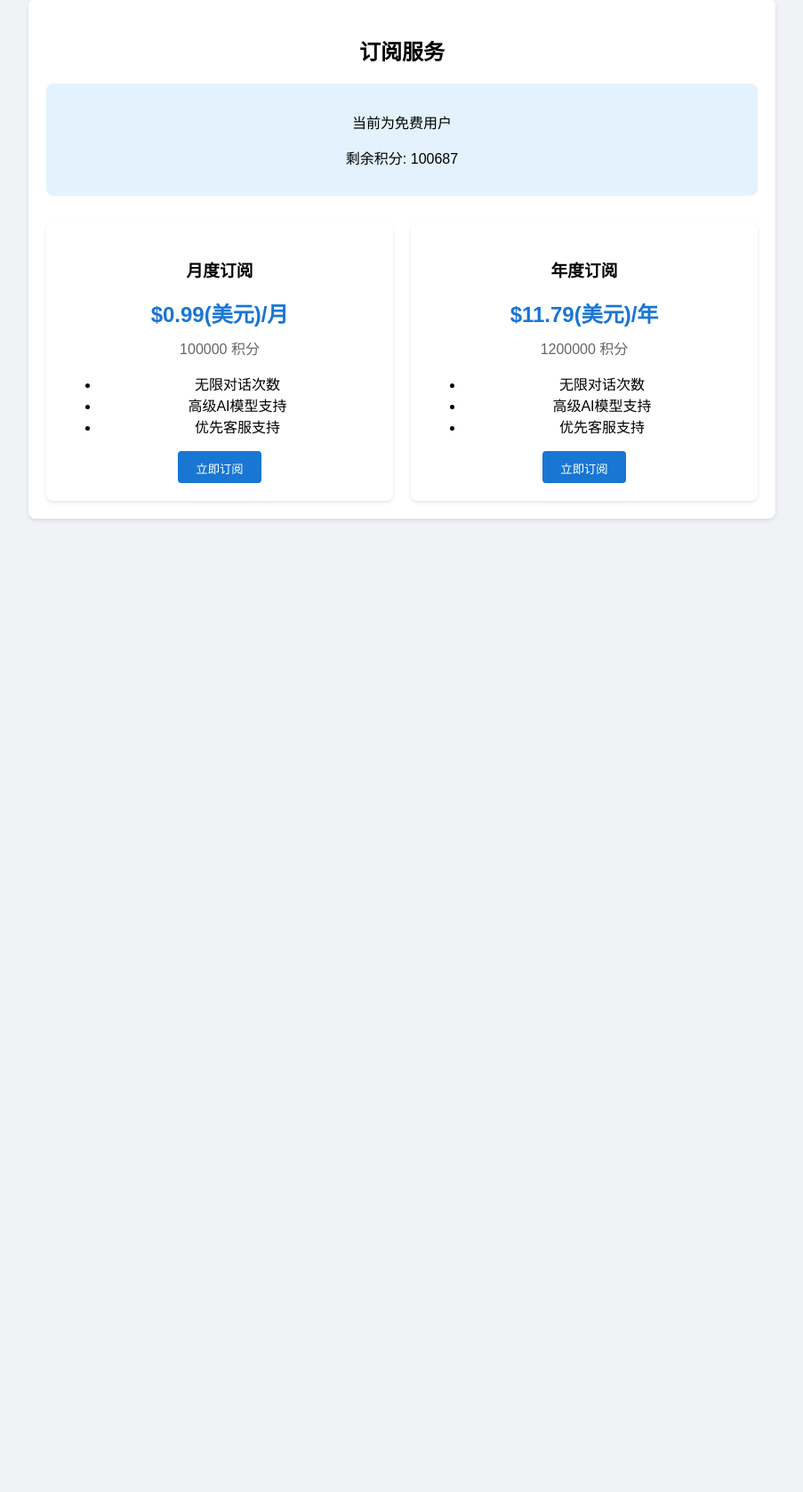
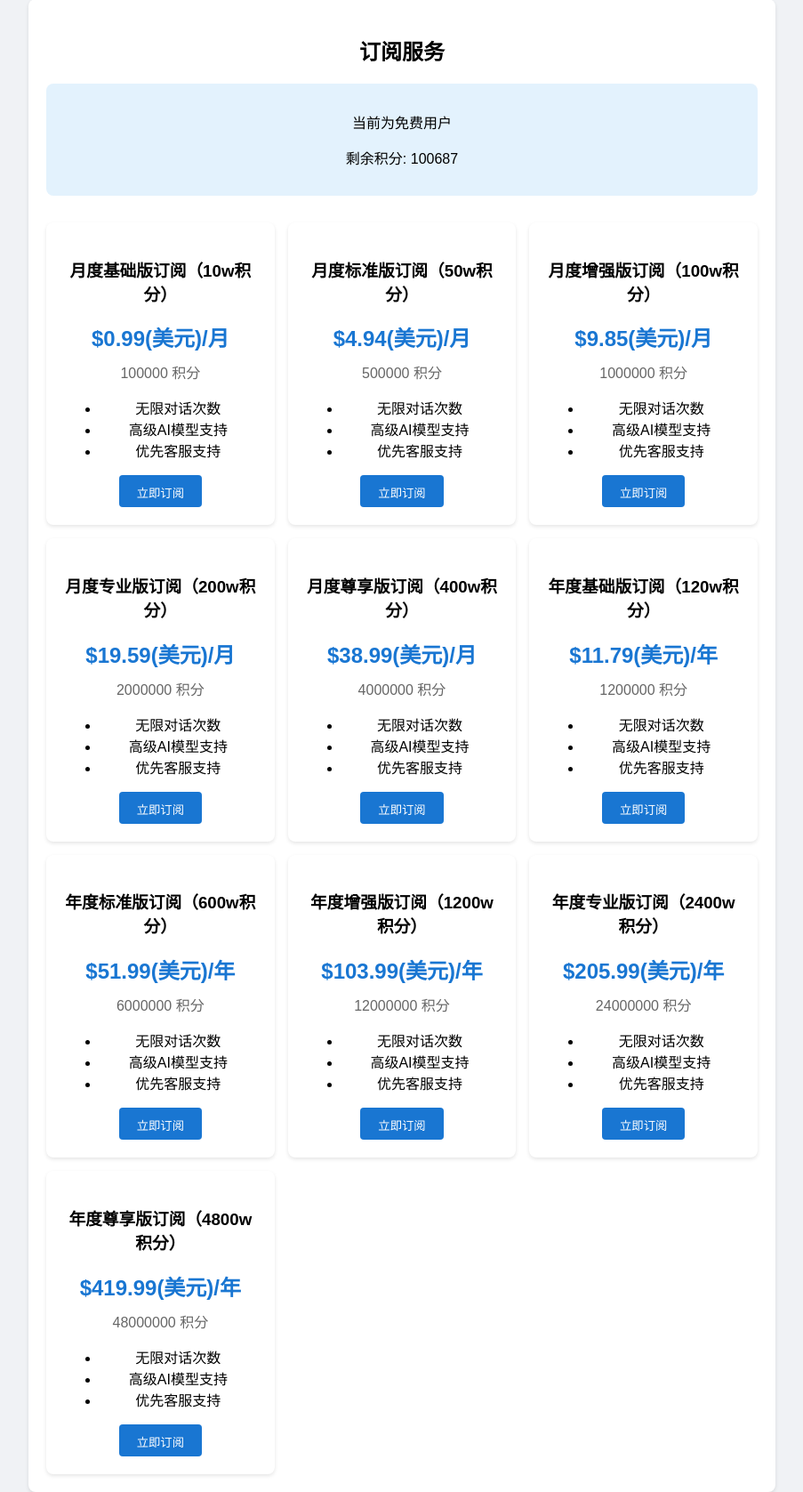
Before and after one commit to maye08/ai_bot, a Flask app: page /subscription in a window 1280 px wide. Shown: the part 75-1752 px from the top of the page at 89% size, without its empty margins (188-1091 px from the left). Before the commit the page ends 660 px from the top, so only its background shows below. Run offline with Flask 3, Linux system fonts and the light colour scheme; a user stored in the database is signed in; data comes from the database, SQL or seed files in the repository.

Commit message:
add new prices

```diff
--- a/chat_app/app.py
+++ b/chat_app/app.py
@@ -50,8 +50,8 @@ from chat_app.config.alipay_config import get_alipay_client
 
 # 订阅计划配置
 SUBSCRIPTION_PLANS = {
-    'monthly': {
-        'name': '月度订阅',
+    'monthly_basic': {
+        'name': '月度基础版订阅（10w积分）',
         'period': '月',
         'interval': 'month',
         'interval_count': 1,
@@ -60,8 +60,48 @@ SUBSCRIPTION_PLANS = {
         'points': 100000,
         'duration': 31  # 天数
     },
-    'yearly': {
-        'name': '年度订阅',
+    'monthly_standard': {
+        'name': '月度标准版订阅（50w积分）',
+        'period': '月',
+        'interval': 'month',
+        'interval_count': 1,
+        'price': 4.94,
+        'price_id': 'price_1RskByICJ6vWDmTZnL5AWBhj',
+        'points': 500000,
+        'duration': 31  # 天数
+    },
+    'monthly_plus': {
+        'name': '月度增强版订阅（100w积分）',
+        'period': '月',
+        'interval': 'month',
+        'interval_count': 1,
+        'price': 9.85,
+        'price_id': 'price_1RskDbICJ6vWDmTZQckLJCYL',
+        'points': 1000000,
+        'duration': 31
+    },
+    'monthly_pro': {
+        'name': '月度专业版订阅（200w积分）',
+        'period': '月',
+        'interval': 'month',
+        'interval_count': 1,
+        'price': 19.59,
+        'price_id': 'price_1RskGOICJ6vWDmTZMKnL7ZoK',
+        'points': 2000000,
+        'duration': 31
+    },
+    'monthly_premium': {
+        'name': '月度尊享版订阅（400w积分）',
+        'period': '月',
+        'interval': 'month',
+        'interval_count': 1,
+        'price': 38.99,
+        'price_id': 'price_1RsknyICJ6vWDmTZzvnGxEcS',
+        'points': 4000000,
+        'duration': 31
+    },
+    'yearly_basic': {
+        'name': '年度基础版订阅（120w积分）',
         'period': '年',
         'interval': 'year',
         'interval_count': 1,
@@ -69,6 +109,46 @@ SUBSCRIPTION_PLANS = {
         'price_id': 'price_1R5xINICJ6vWDmTZdTmOEDkW',
         'points': 1200000,
         'duration':365  # 天数
+    },
+    'yearly_standard': {
+        'name': '年度标准版订阅（600w积分）',
+        'period': '年',
+        'interval': 'year',
+        'interval_count': 1,
+        'price': 51.99,
+        'price_id': 'price_1RskTUICJ6vWDmTZeNcxss8P',
+        'points': 6000000,
+        'duration': 365
+    },
+    'yearly_plus': {
+        'name': '年度增强版订阅（1200w积分）',
+        'period': '年',
+        'interval': 'year',
+        'interval_count': 1,
+        'price': 103.99,
+        'price_id': 'price_1RskUhICJ6vWDmTZeUFtpniv',  # 需要在Stripe创建
+        'points': 12000000,
+        'duration': 365
+    },
+    'yearly_pro': {
+        'name': '年度专业版订阅（2400w积分）',
+        'period': '年',
+        'interval': 'year',
+        'interval_count': 1,
+        'price': 205.99,
+        'price_id': 'price_1RskVpICJ6vWDmTZiB65iac9',  # 需要在Stripe创建
+        'points': 24000000,
+        'duration': 365
+    },
+    'yearly_premium': {
+        'name': '年度尊享版订阅（4800w积分）',
+        'period': '年',
+        'interval': 'year',
+        'interval_count': 1,
+        'price': 419.99,
+        'price_id': 'price_1RskrCICJ6vWDmTZ5iH8pJgi',  # 需要更新为真实ID
+        'points': 48000000,
+        'duration': 365
     }
 }
 
--- a/chat_app/static/style.css
+++ b/chat_app/static/style.css
@@ -446,9 +446,20 @@ code[class*="language-"] {
 
 .subscription-plans {
     display: grid;
-    grid-template-columns: repeat(auto-fit, minmax(250px, 1fr));
-    gap: 20px;
+    grid-template-columns: repeat(auto-fit, minmax(200px, 1fr));
+    gap: 15px;
     margin-top: 20px;
+}
+
+/* 添加一个分组标题样式 */
+.plan-group-title {
+    grid-column: 1 / -1;
+    margin-top: 20px;
+    margin-bottom: 10px;
+    font-size: 1.5em;
+    color: #333;
+    border-bottom: 1px solid #ddd;
+    padding-bottom: 5px;
 }
 
 .plan-card {
```
